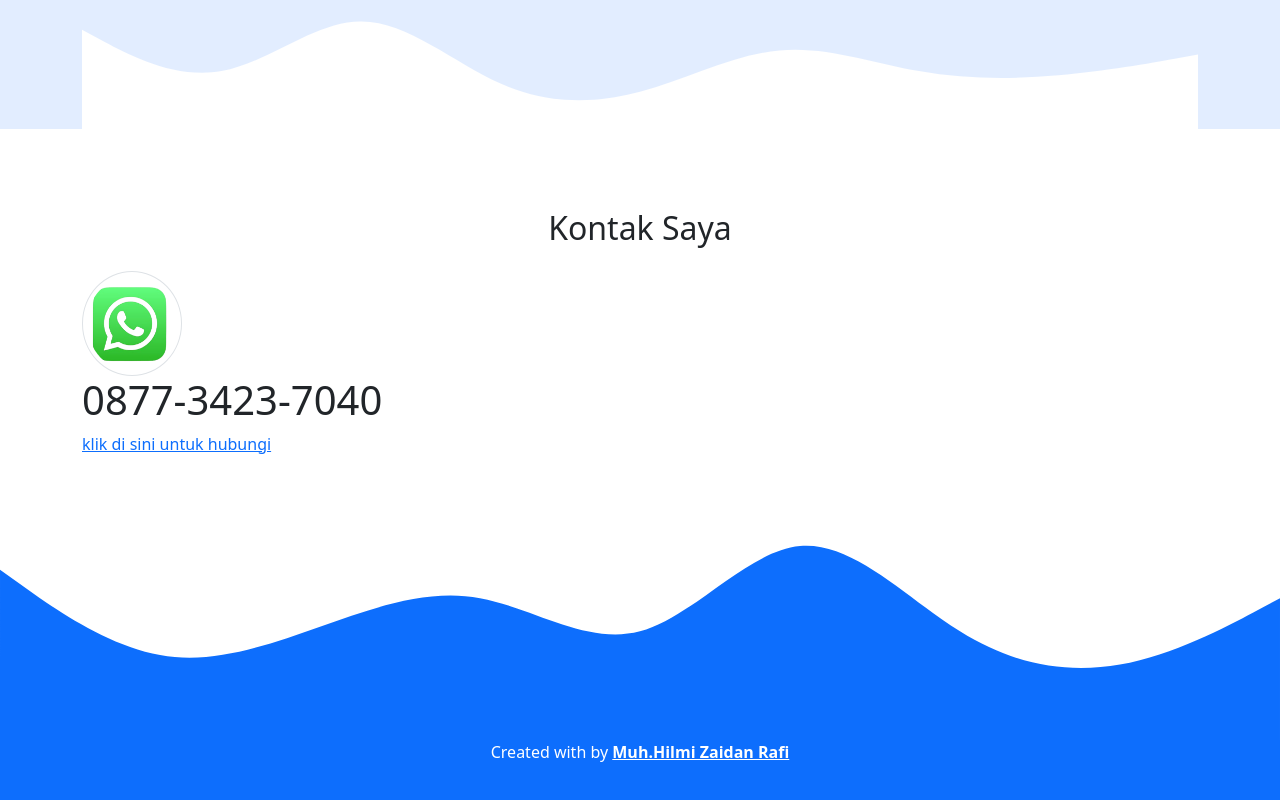
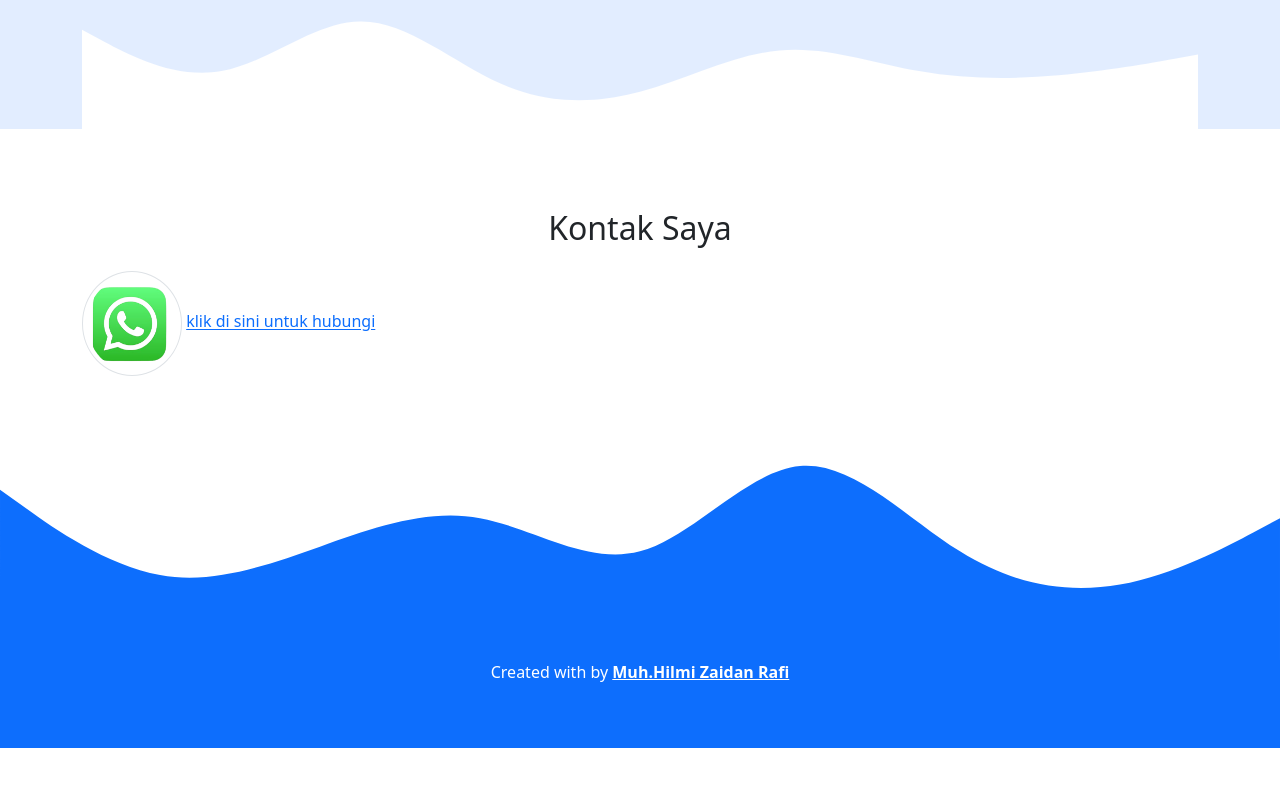
Before and after one commit to muhhilmizaidan/Portofolio-Hilmi-UTS-23.83.0971, a plain HTML site: page index.html in a window 1280 px wide. Shown: the part 2188-2988 px from the top of the page. After the commit the page ends 2936 px from the top, so only its background shows below. Drawn offline with nearby package versions, Linux system fonts and the light colour scheme.

Commit message:
Update index.html

```diff
--- a/index.html
+++ b/index.html
@@ -156,7 +156,6 @@
           </div>
         </div>
         <img src="WA.png" alt="Muhammad Hilmi Zaidan Rafi" width="100" class="rounded-circle img-thumbnail" />
-      <h1 class="display-7">0877-3423-7040</h1>
       <a href=https://wa.me/6287734237040>klik di sini untuk hubungi</a href>
               <button class="btn btn-primary btn-loading d-none" type="button" disabled>
                 <span class="spinner-border spinner-border-sm" role="status" aria-hidden="true"></span>
```
